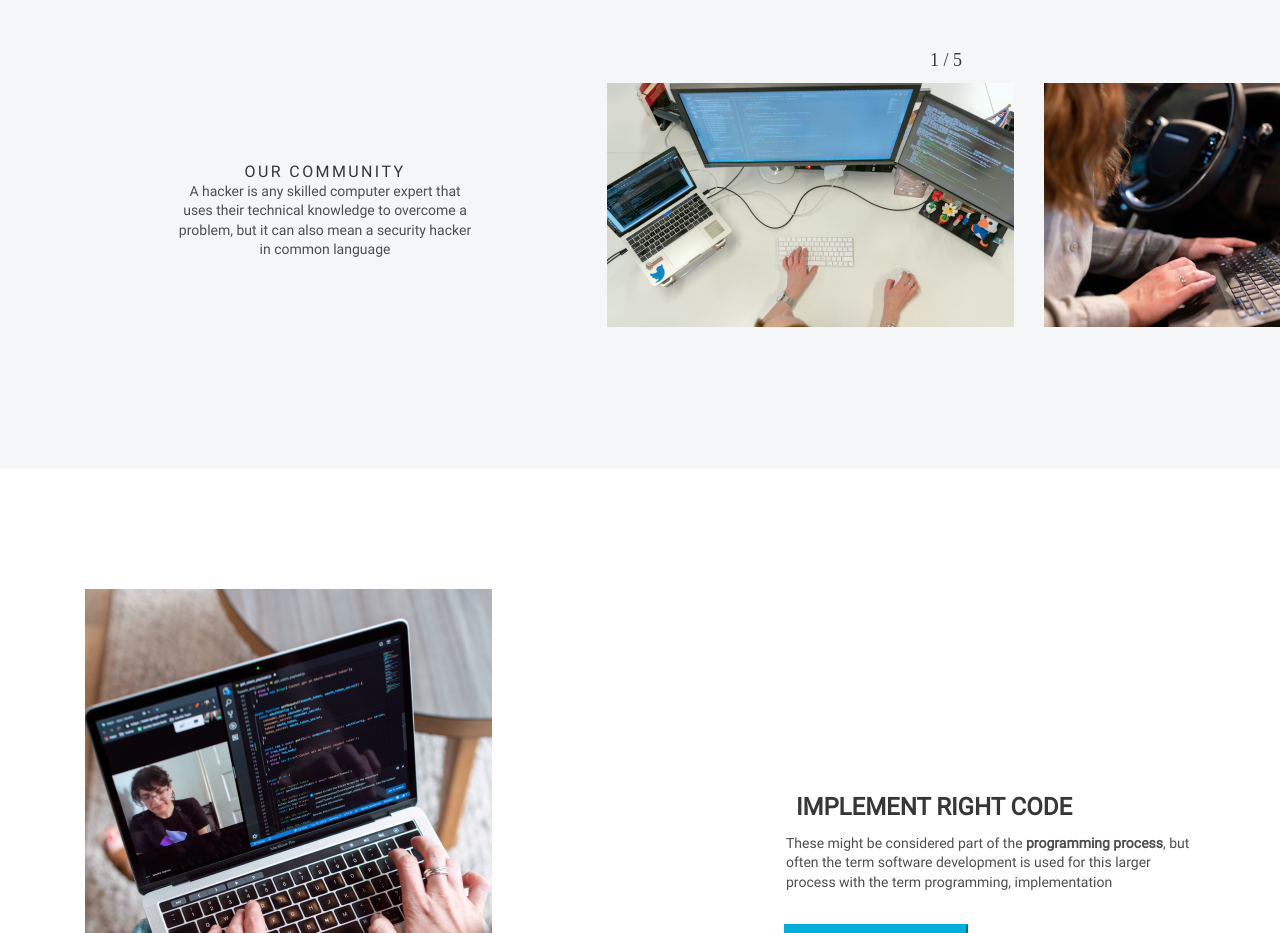
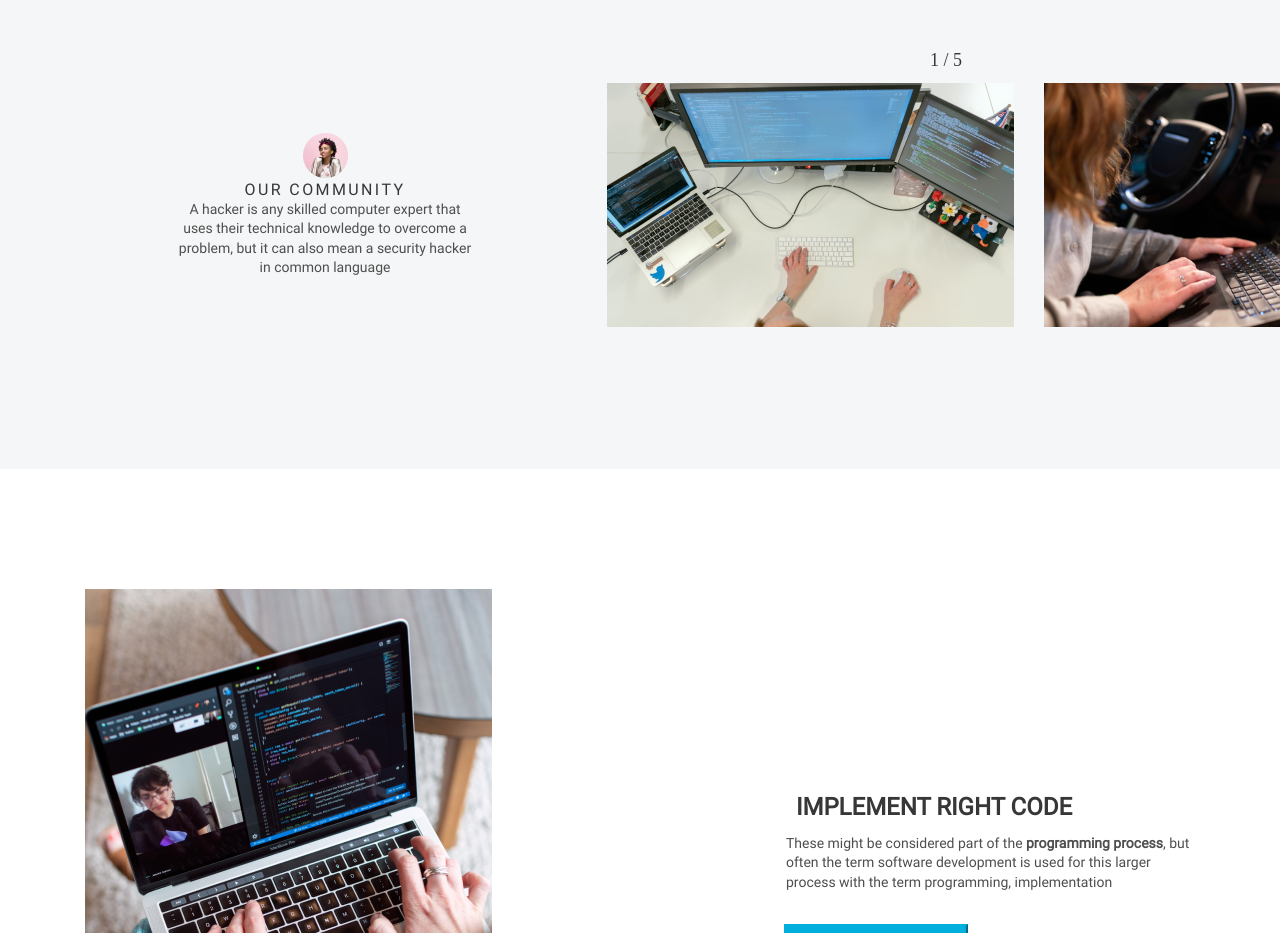
Before and after one commit to Proldov/ssss, a plain HTML site: page index.html in a window 1280 px wide. Shown: the part 1720-2653 px from the top of the page. Drawn offline with Linux system fonts and the light colour scheme; the site is published under a folder, as on GitHub Pages, so addresses that start at the root find nothing.

Commit message:
Add files via upload

```diff
--- a/index.html
+++ b/index.html
@@ -50,7 +50,7 @@
         <div class="community_all">
             <div class="community_info">
                 <div class="community_info-photo">
-                    <img src="/asset/img/userpic-wrapper.png" alt="">
+                    <img src="asset/img/userpic-wrapper.png" alt="">
                 </div>
                 <div class="community_info-title">
                     <h3>OUR COMMUNITY</h3>
```
